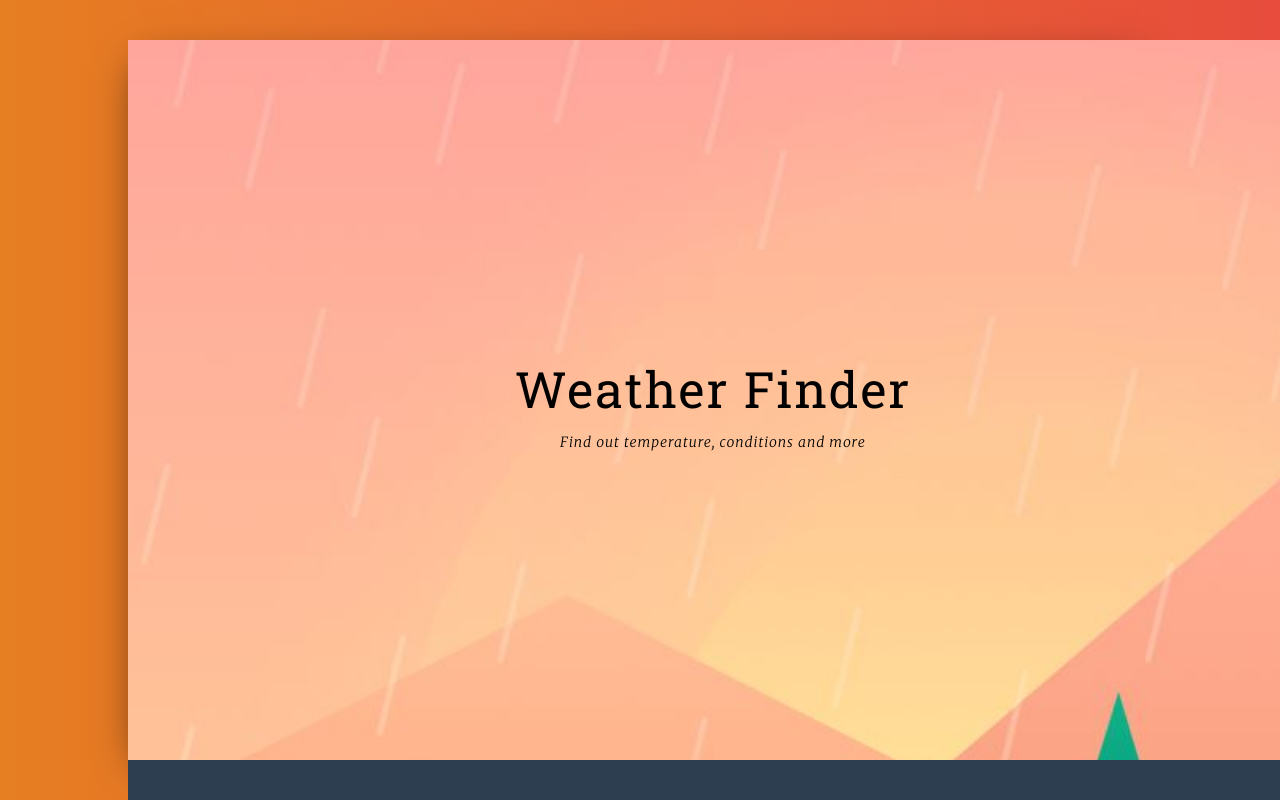
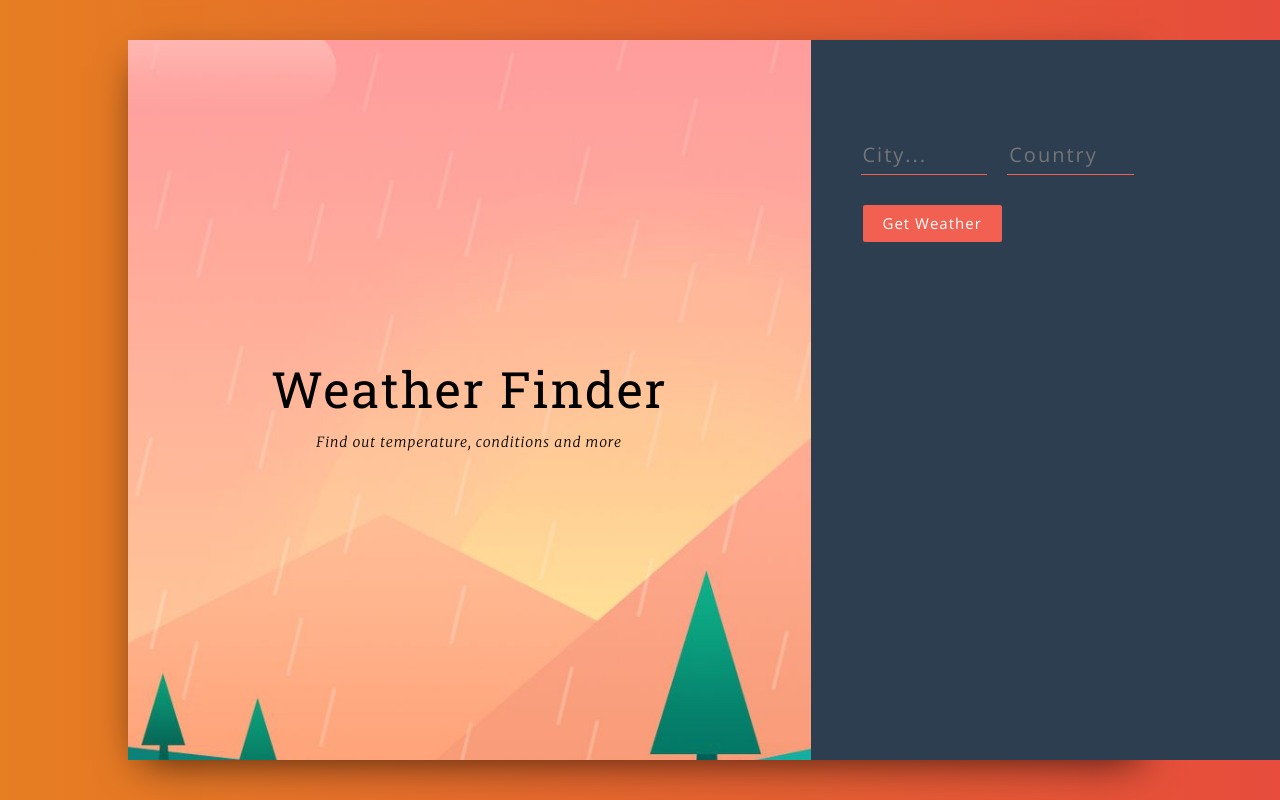
Before and after one commit to alexjivov/React-Weather-App, a React (Create React App) app in the folder react-weather-app/: page / in a window 1280 px wide. Shown: the top 800 px of the page. Built offline with nearby package versions, Linux system fonts and the light colour scheme.

Commit message:
fixed CSS issues - finished

```diff
--- a/react-weather-app/public/index.html
+++ b/react-weather-app/public/index.html
@@ -4,6 +4,7 @@
     <meta charset="utf-8">
     <meta name="viewport" content="width=device-width, initial-scale=1, shrink-to-fit=no">
     <meta name="theme-color" content="#000000">
+    <link href="http://maxcdn.bootstrapcdn.com/bootstrap/3.7.7/css/bootstrap.min.css" rel="stylesheet">
     <!--
       manifest.json provides metadata used when your web app is added to the
       homescreen on Android. See https://developers.google.com/web/fundamentals/engage-and-retain/web-app-manifest/
--- a/react-weather-app/src/App.js
+++ b/react-weather-app/src/App.js
@@ -72,10 +72,10 @@ class App extends Component {
           <div className="main">
             <div className="container">
               <div className="row">
-                <div className="col-sx-5 title-container">
+                <div className="col-xs-7 tcol-sm-7 col-md-7 col-lg-7 title-container">
                   <Titles />
                 </div>
-                <div className="col-sx-7 form-container">
+                <div className="col-xs-5 col-sm-5 col-md-5 col-lg-5 form-container">
                   <Form getWeather={this.getWeather} />
                   <Weather
                     // doesn't show anything if state values are 'undefined'
--- a/react-weather-app/src/Assets/scss/default.scss
+++ b/react-weather-app/src/Assets/scss/default.scss
@@ -9,6 +9,7 @@ body {
 .wrapper {
   background: linear-gradient(to right, #e67e22, #e74c3c);
   height: 100vh;
+
   display: flex;
   justify-content: center;
   align-items: center;
```
